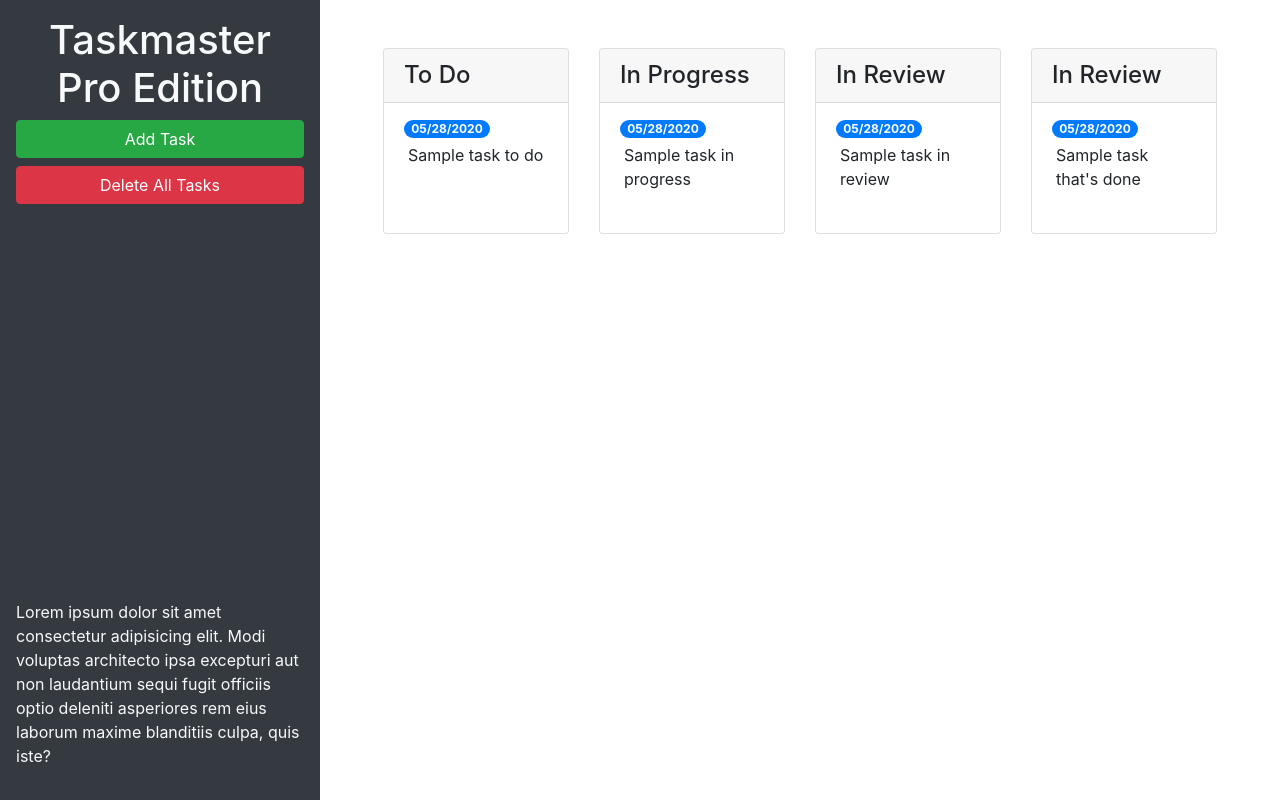
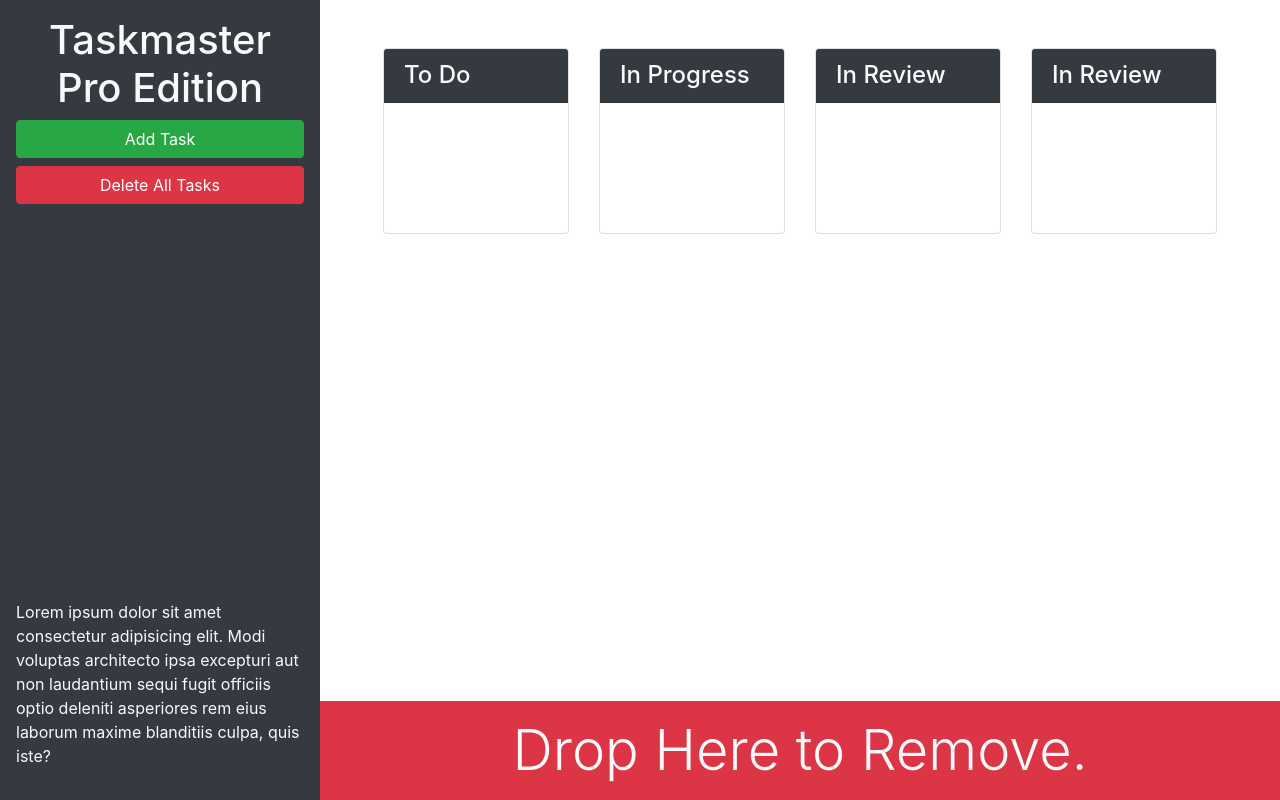
Before and after one commit to rrrbbbsss/taskmaster-pro, a plain HTML site: page index.html in a window 1280 px wide. Drawn offline with nearby package versions, Linux system fonts and the light colour scheme.

Commit message:
use bootstrap utility classes

```diff
--- a/index.html
+++ b/index.html
@@ -13,27 +13,24 @@
 <body>
 
   <div class="row min-vh-100 no-gutters">
-    <header class="col-12 col-lg-3 bg-dark text-light d-flex flex-column p-4 p-lg-3">
+    <header class="col-12 col-lg-3 bg-dark text-light sticky-top d-flex flex-column p-4 p-lg-3">
       <h1 class="text-center">Taskmaster Pro Edition</h1>
       <button id="create-task" class="btn btn-block btn-success" data-toggle="modal" data-target="#task-form-modal">Add
         Task</button>
       <button id="remove-tasks" class="btn btn-block btn-danger">Delete All Tasks</button>
-      <p class="mt-auto">Lorem ipsum dolor sit amet consectetur adipisicing elit. Modi voluptas architecto ipsa
+      <p class="mt-auto d-none d-lg-block">Lorem ipsum dolor sit amet consectetur adipisicing elit. Modi voluptas
+        architecto ipsa
         excepturi aut non
         laudantium sequi fugit officiis optio deleniti asperiores rem eius laborum maxime blanditiis culpa, quis iste?
       </p>
     </header>
-    <main class="col-12 col-lg-9">
+    <main class="col-12 col-lg-9 d-flex flex-column">
       <div class="m-5 row justify-content-around">
         <!-- todo start -->
         <div class="col-12 col-md-6 col-xl-3 mb-3">
           <div class="card">
-            <h4 class="card-header">To Do</h4>
+            <h4 class="card-header bg-dark text-light">To Do</h4>
             <ul id="list-toDo" class="list-group list-group-flush">
-              <li class="list-group-item">
-                <span class="badge badge-primary badge-pill">05/28/2020</span>
-                <p class="m-1">Sample task to do</p>
-              </li>
             </ul>
           </div>
         </div>
@@ -41,12 +38,8 @@
         <!-- in progress start -->
         <div class="col-12 col-md-6 col-xl-3 mb-3">
           <div class="card">
-            <h4 class="card-header">In Progress</h4>
+            <h4 class="card-header bg-dark text-light">In Progress</h4>
             <ul id="list-inProgress" class="list-group list-group-flush">
-              <li class="list-group-item">
-                <span class="badge badge-primary badge-pill">05/28/2020</span>
-                <p class="m-1">Sample task in progress</p>
-              </li>
             </ul>
           </div>
         </div>
@@ -54,12 +47,8 @@
         <!-- in review start -->
         <div class="col-12 col-md-6 col-xl-3 mb-3">
           <div class="card">
-            <h4 class="card-header">In Review</h4>
+            <h4 class="card-header bg-dark text-light">In Review</h4>
             <ul id="list-inReview" class="list-group list-group-flush">
-              <li class="list-group-item">
-                <span class="badge badge-primary badge-pill">05/28/2020</span>
-                <p class="m-1">Sample task in review</p>
-              </li>
             </ul>
           </div>
         </div>
@@ -67,16 +56,18 @@
         <!-- done start -->
         <div class="col-12 col-md-6 col-xl-3 mb-3">
           <div class="card">
-            <h4 class="card-header">In Review</h4>
+            <h4 class="card-header bg-dark text-light">In Review</h4>
             <ul id="list-done" class="list-group list-group-flush">
-              <li class="list-group-item">
-                <span class="badge badge-primary badge-pill">05/28/2020</span>
-                <p class="m-1">Sample task that's done</p>
-              </li>
             </ul>
           </div>
         </div>
         <!-- done end -->
+      </div>
+
+      <div id="trash" class="mt-auto">
+        <div class="w-100 bg-danger p-3 text-center text-light display-4">
+          Drop Here to Remove.
+        </div>
       </div>
     </main>
   </div>
```
